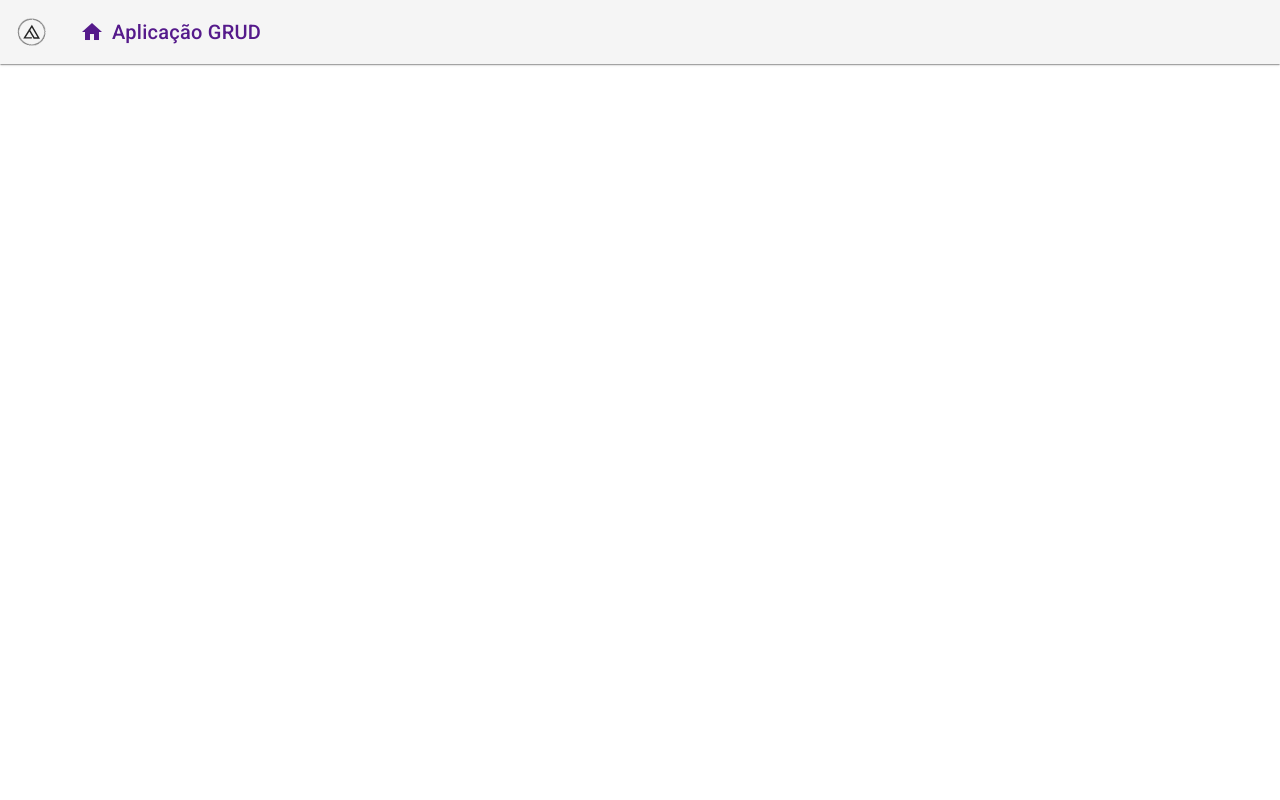
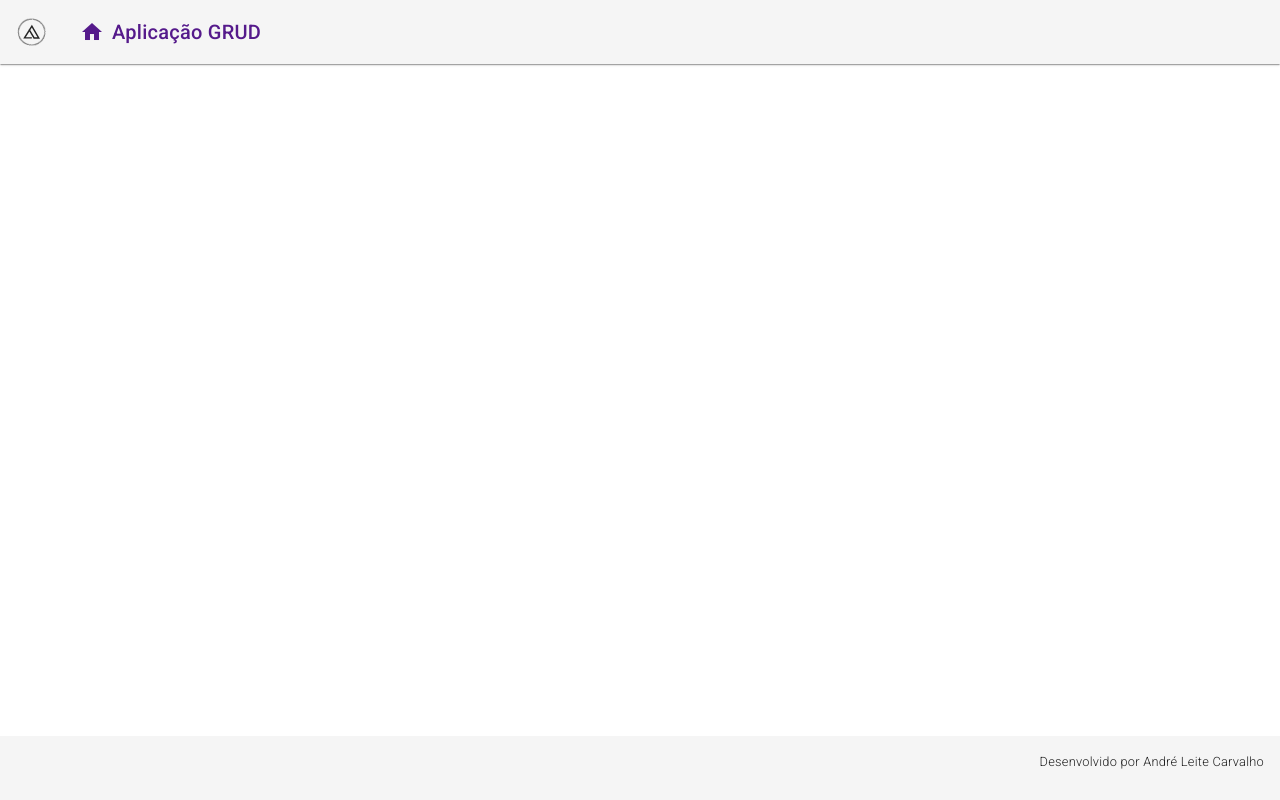
Before and after one commit to carvalhoandre/simple-crud, an Angular app in the folder frontend/: page / in a window 1280 px wide. Built offline with nearby package versions, Linux system fonts and the light colour scheme.

Commit message:
feat: footer component

```diff
--- a/frontend/src/app/app.component.html
+++ b/frontend/src/app/app.component.html
@@ -1 +1,2 @@
 <app-header></app-header>
+<app-footer></app-footer>
--- a/frontend/src/app/app.component.ts
+++ b/frontend/src/app/app.component.ts
@@ -1,10 +1,11 @@
 import { Component } from "@angular/core";
 import { HeaderComponent } from "./components/template/header/header.component";
+import { FooterComponent } from "./components/template/footer/footer.component";
 
 @Component({
   selector: "app-root",
   standalone: true,
   templateUrl: "./app.component.html",
-  imports: [HeaderComponent],
+  imports: [HeaderComponent, FooterComponent],
 })
 export class AppComponent {}
--- /dev/null
+++ b/frontend/src/app/components/template/footer/footer.component.css
@@ -0,0 +1,12 @@
+.footer {
+  position: fixed;
+  bottom: 0;
+
+  display: flex;
+  justify-content: flex-end;
+}
+
+.footer p {
+  font-size: 0.8rem;
+  font-weight: 200;
+}
--- /dev/null
+++ b/frontend/src/app/components/template/footer/footer.component.html
@@ -0,0 +1,3 @@
+<mat-toolbar class="footer">
+  <p>Desenvolvido por André Leite Carvalho</p>
+</mat-toolbar>
```
Also changed, not shown: frontend/src/app/components/template/footer/footer.component.ts (added, +11 -0 lines), frontend/src/styles.css (+8 -2 lines).
